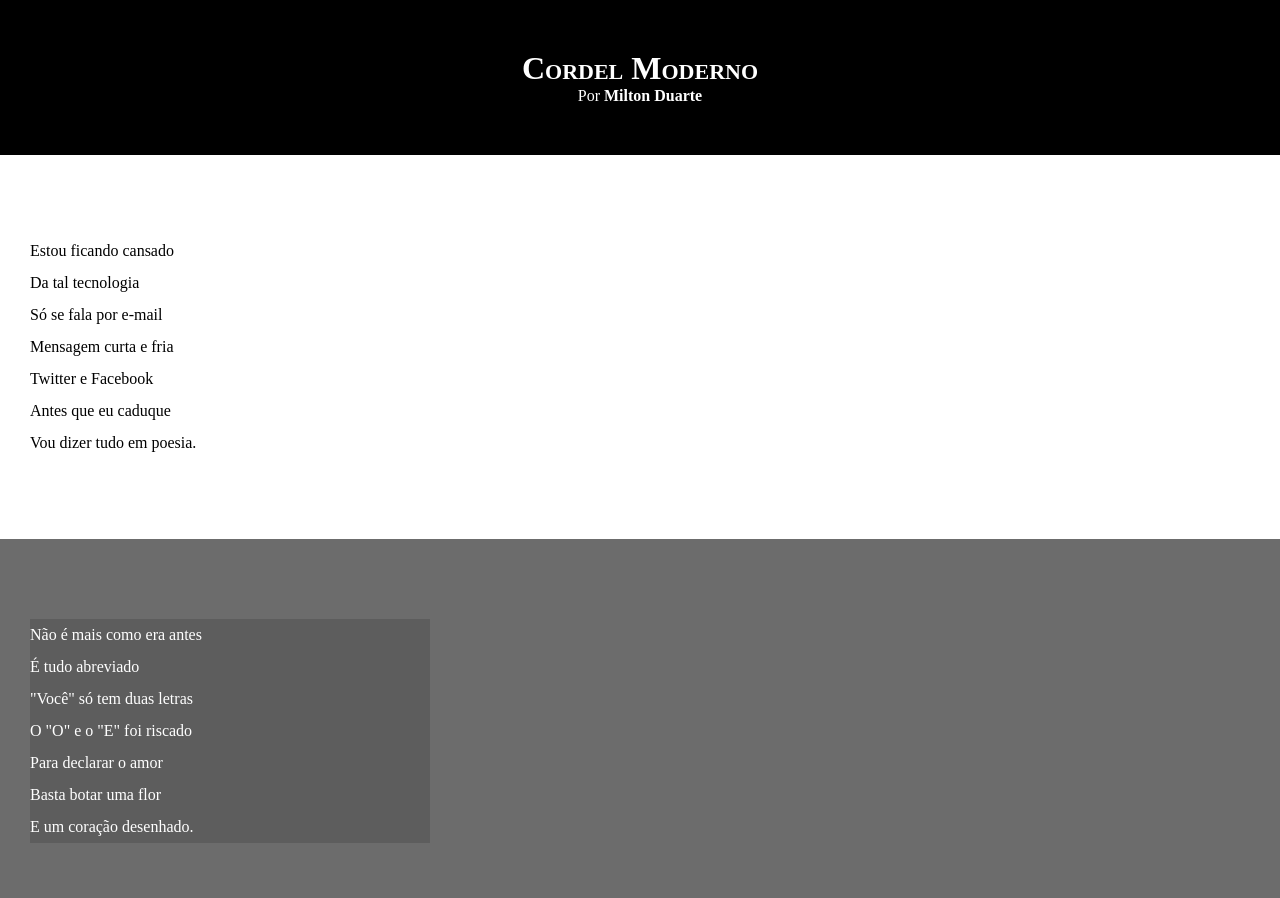
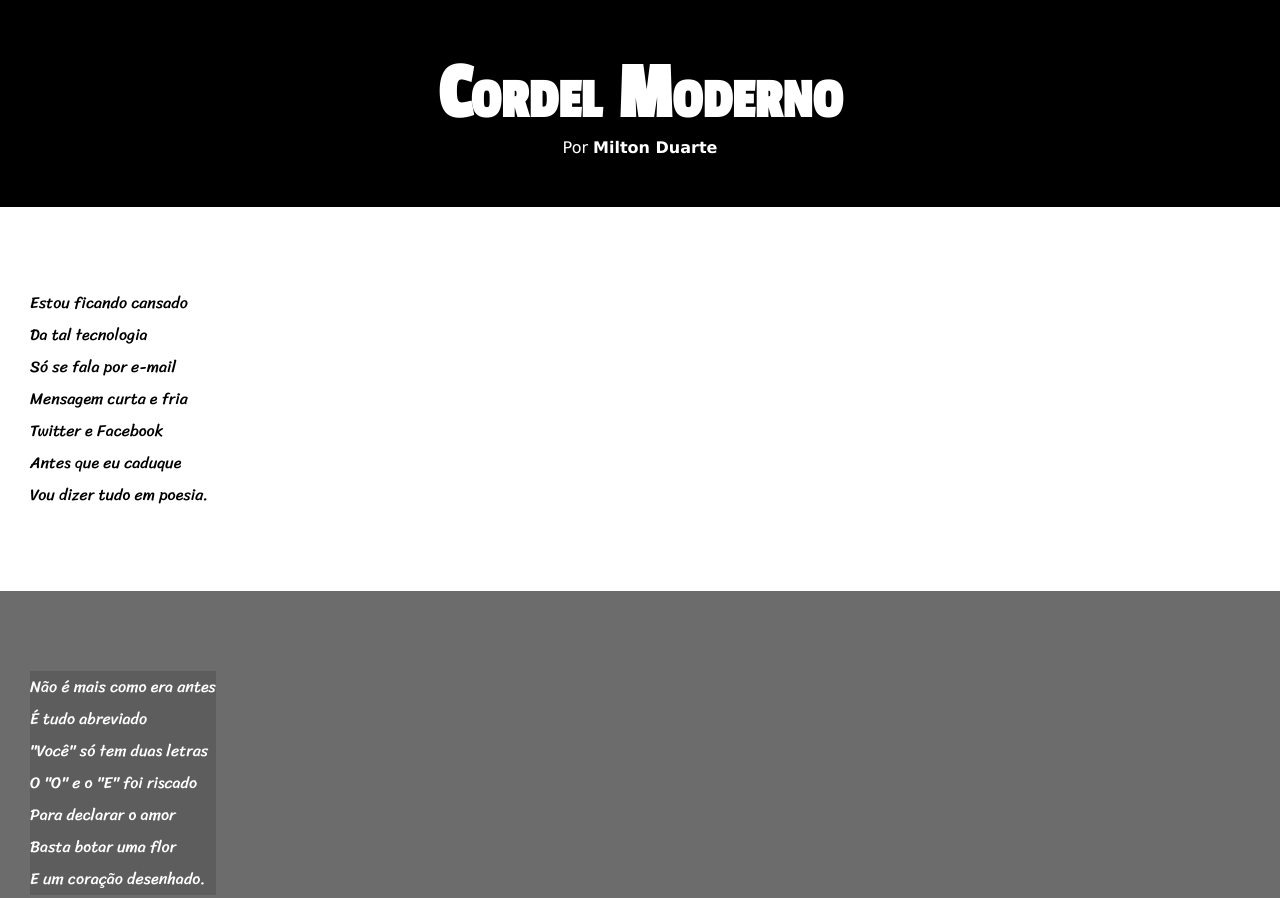
Before and after one commit to JosianeKMagrini/HTML-CSS, a plain HTML site: page desafios/desafio12/index.html in a window 1280 px wide. Shown: the top 898 px of the page. Drawn offline with Linux system fonts and the light colour scheme.

Commit message:
Update style

```diff
--- a/desafios/desafio12/estilo/style.css
+++ b/desafios/desafio12/estilo/style.css
@@ -1,13 +1,25 @@
 @charset "UTF-8";
+
+@import url('https://fonts.googleapis.com/css2?family=Passion+One&display=swap');
+
+@import url('https://fonts.googleapis.com/css2?family=Sriracha&display=swap');
+
+:root {
+    --fonte1: Verdana, Geneva, Tahoma, sans-serif;
+    --fonte2: 'Passion One', cursive;
+    --fonte3: 'Sriracha', cursive;
+}
 
 *{
     margin: 0px;
     padding: 0px;
+    font-size:1em;
 }
 
 html, body{
     min-height: 100vh;
     background-color: darkgray;
+    font-family: var(--fonte1);
 }
 header{
     background-color: black;
@@ -17,6 +29,8 @@ header{
 header > h1{
     padding-top: 50px;
     font-variant: small-caps;
+    font-family: var(--fonte2);
+    font-size: 10vh;
 }
 header > p{
     padding-bottom: 50px;
@@ -34,6 +48,8 @@ section{
     padding-bottom: 10vh;
     line-height: 2em;
     padding-left: 30px;
+    font-family: var(--fonte3);
+    font-size: 2,5vh;
 }
 section.normal{
     background-color: white;
@@ -44,7 +60,7 @@ section.imagem{
     color: white;
 }
 section.imagem > p{
-    width: 400px;
+    display: inline-block;
     background-color: rgba(0, 0, 0, 0.137);
 }
 footer{
```
